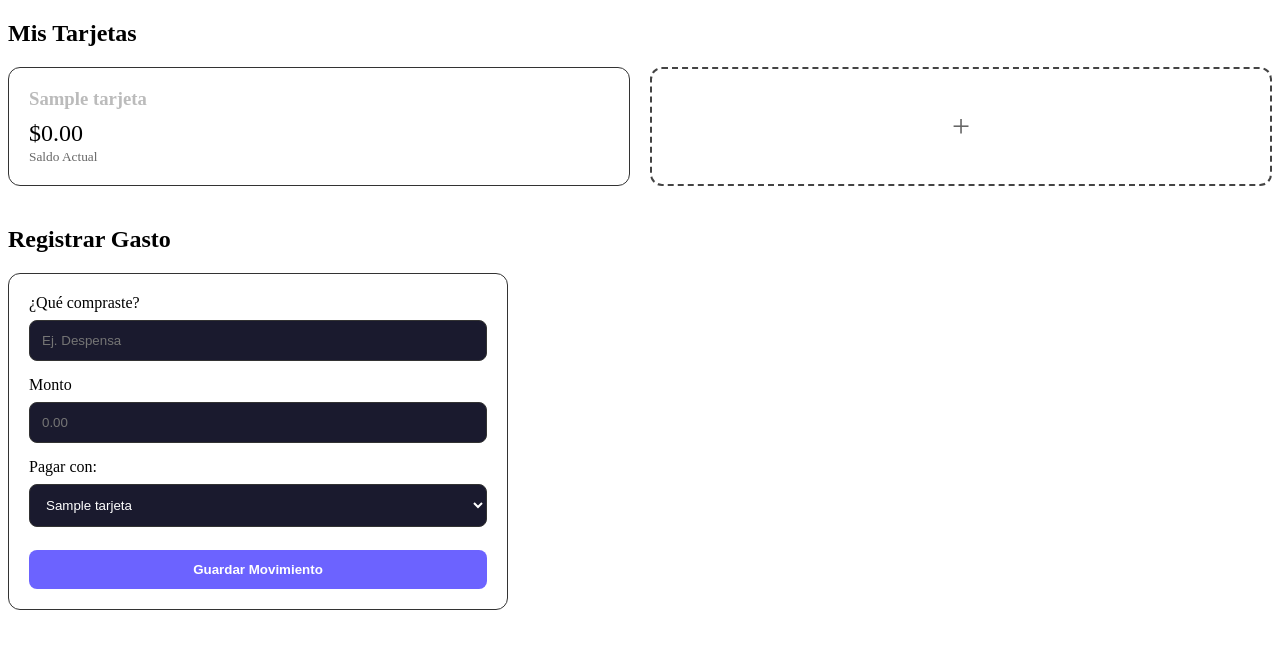
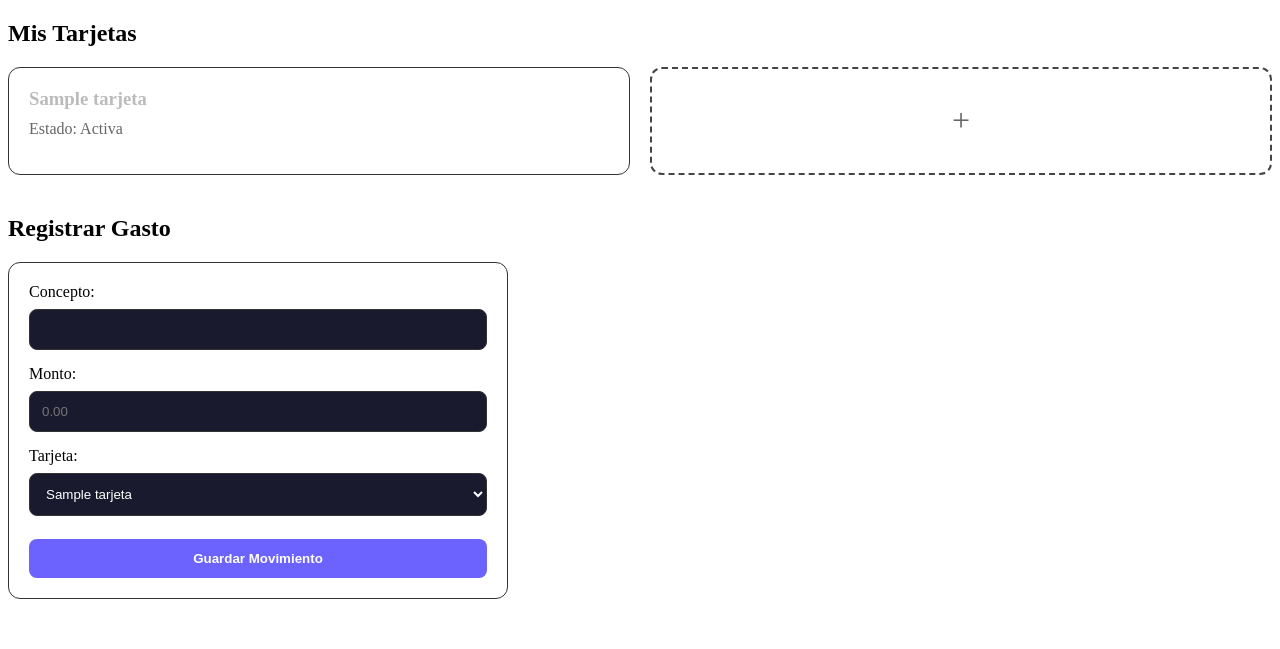
Before and after one commit to arosalesp73/control-gastos-tarjetas, a FastAPI app: template templates/index.html in a window 1280 px wide. Shown: the part 45-694 px from the top of the page. Run offline with FastAPI, Linux system fonts and the light colour scheme; the template is opened without the code that fills it: most values are stand-ins (such as "Sample title", 1, 10 or a date in 2020).

Commit message:
Update index.html

```diff
--- a/templates/index.html
+++ b/templates/index.html
@@ -3,22 +3,19 @@
 <head>
     <meta charset="UTF-8">
     <meta name="viewport" content="width=device-width, initial-scale=1.0">
-    <title>Control de Gastos - Mi Cuenta</title>
+    <title>Control de Gastos</title>
     <style>
         {{ css | safe }}
         .nav-bar { display: flex; gap: 20px; margin-bottom: 30px; padding: 15px; border-bottom: 1px solid #333; align-items: center; }
         .nav-link { color: #e0e0f0; text-decoration: none; font-weight: 500; }
         .nav-link:hover { color: #6c63ff; }
         .admin-tag { background: #6c63ff; color: white; padding: 2px 8px; border-radius: 4px; font-size: 0.8em; margin-left: 10px; }
-        .grid-container { display: grid; grid-template-columns: repeat(auto-fit, minmax(220px, 1fr)); gap: 20px; margin-bottom: 40px; }
-        .card { background: var(--surface); padding: 20px; border-radius: 12px; border: 1px solid #333; transition: transform 0.2s; }
-        .card:hover { transform: translateY(-5px); border-color: #6c63ff; }
+        .grid-container { display: grid; grid-template-columns: repeat(auto-fit, minmax(200px, 1fr)); gap: 20px; margin-bottom: 40px; }
+        .card { background: var(--surface); padding: 20px; border-radius: 12px; border: 1px solid #333; }
         .btn-plus { display: flex; align-items: center; justify-content: center; text-decoration: none; border: 2px dashed #444; background: transparent; color: #666; font-size: 2em; }
-        .form-container { max-width: 500px; margin-top: 20px; }
         .form-group { margin-bottom: 15px; }
         input, select, button { width: 100%; padding: 12px; border-radius: 8px; border: 1px solid #333; background: #1a1a2e; color: white; margin-top: 8px; box-sizing: border-box; }
-        button { background: #6c63ff; cursor: pointer; font-weight: bold; border: none; transition: 0.3s; }
-        button:hover { background: #5a52d5; }
+        button { background: #6c63ff; cursor: pointer; font-weight: bold; border: none; }
     </style>
 </head>
 <body>
@@ -40,10 +37,7 @@
         {% for t in tarjetas %}
         <div class="card">
             <h3 style="margin:0; color: #bbb;">{{ t.nombre_tarjeta }}</h3>
-            <p style="color: var(--accent); font-size: 1.5em; margin: 10px 0 0 0;">
-                ${{ "%.2f"|format(t.saldo if t.saldo else 0) }}
-            </p>
-            <small style="color: #666;">Saldo Actual</small>
+            <p style="color: #666; margin-top: 10px;">Estado: Activa</p>
         </div>
         {% endfor %}
 
@@ -52,20 +46,20 @@
         </a>
     </div>
 
-    <div class="form-container">
+    <div style="max-width: 500px;">
         <h2>Registrar Gasto</h2>
         <div class="card">
             <form action="/agregar" method="post">
                 <div class="form-group">
-                    <label>¿Qué compraste?</label>
-                    <input type="text" name="concepto" placeholder="Ej. Despensa" required>
+                    <label>Concepto:</label>
+                    <input type="text" name="concepto" required>
                 </div>
                 <div class="form-group">
-                    <label>Monto</label>
+                    <label>Monto:</label>
                     <input type="number" name="monto" step="0.01" placeholder="0.00" required>
                 </div>
                 <div class="form-group">
-                    <label>Pagar con:</label>
+                    <label>Tarjeta:</label>
                     <select name="tarjeta_id">
                         {% for t in tarjetas %}
                         <option value="{{ t.nombre_tarjeta }}">{{ t.nombre_tarjeta }}</option>
```
